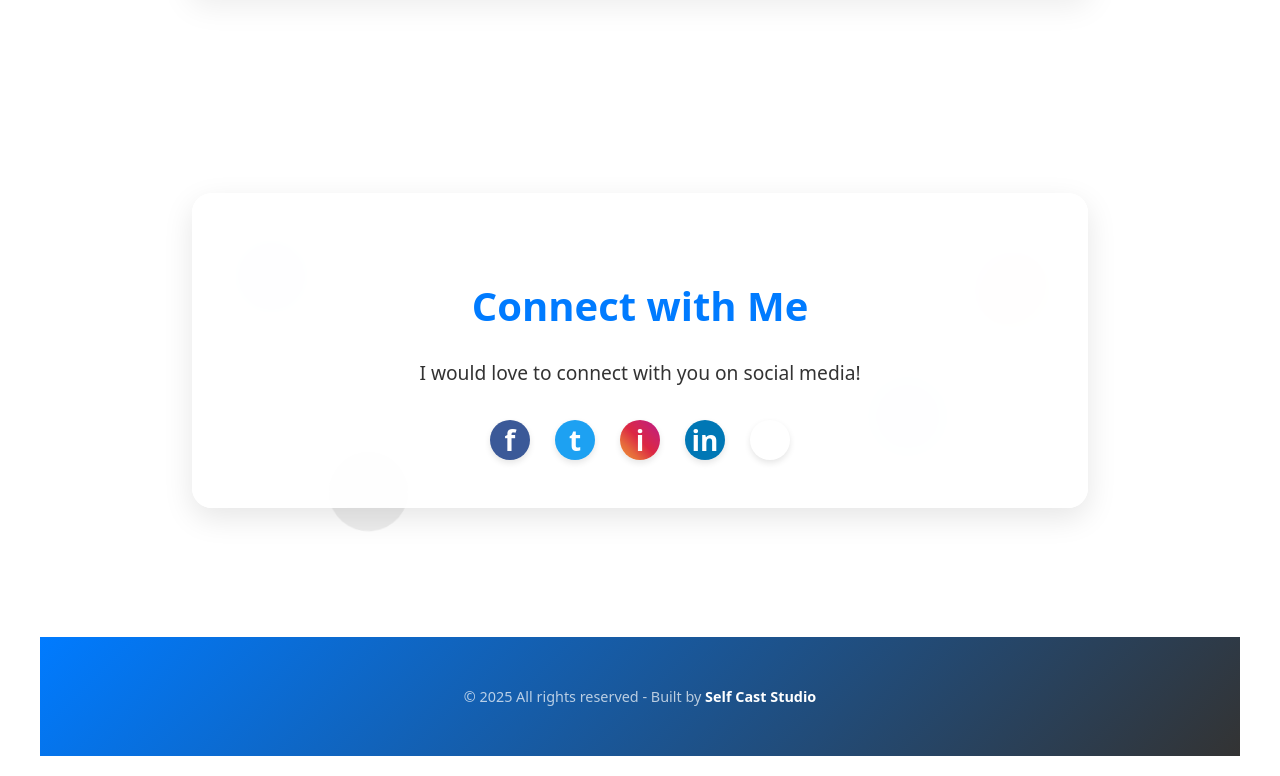
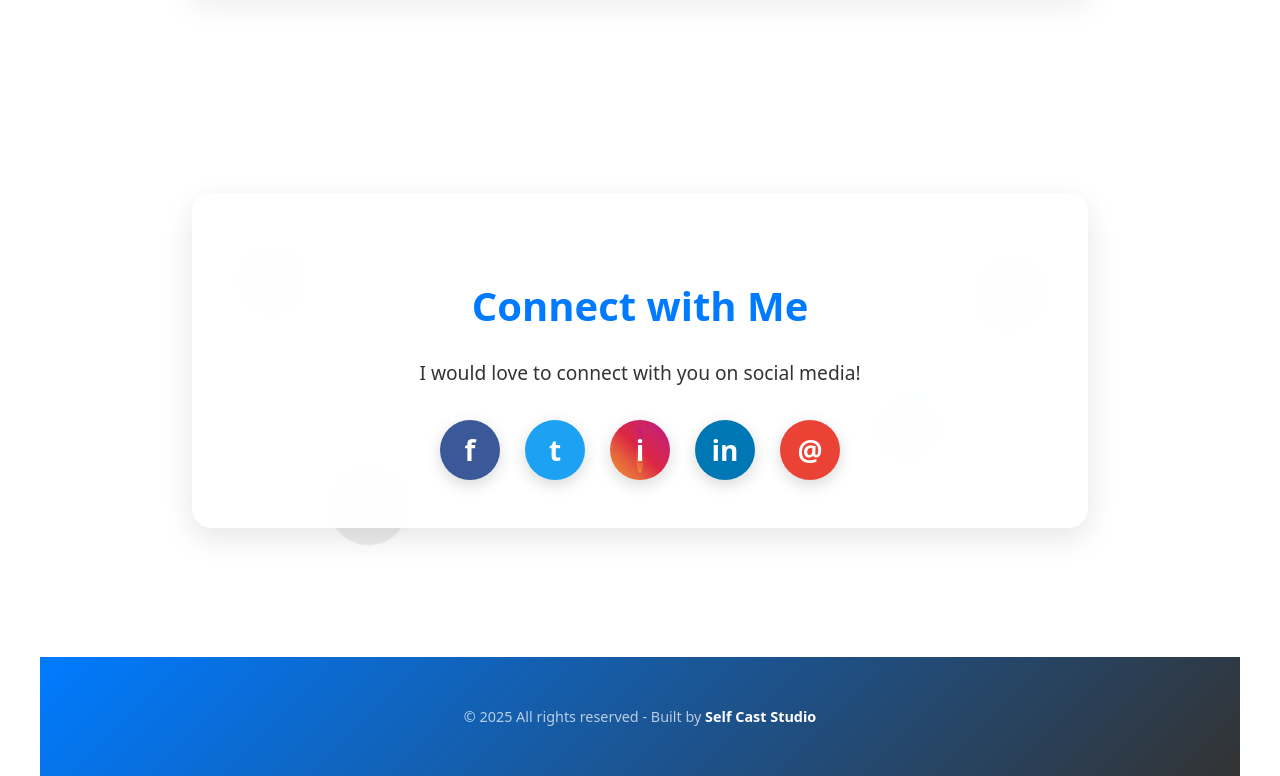
Before and after one commit to Vicsicard/selfcast-dynamic, a website: page public-site/index.html in a window 1280 px wide. Shown: the part 3348-4124 px from the top of the page. Drawn offline with nearby package versions, Linux system fonts and the light colour scheme.

Commit message:
fix: restore colored social buttons in Connect section

```diff
--- a/public-site/style.css
+++ b/public-site/style.css
@@ -986,28 +986,67 @@ footer a:hover {
 }
 
 .social-button {
-    display: inline-block;
+    width: 60px;
+    height: 60px;
+    border-radius: 50%;
+    display: inline-flex;
+    align-items: center;
+    justify-content: center;
+    color: white;
     text-decoration: none;
     transition: all 0.3s ease;
+    box-shadow: 0 5px 15px rgba(0, 0, 0, 0.15);
     position: relative;
+    overflow: hidden;
+}
+
+.social-button::before {
+    content: '';
+    position: absolute;
+    top: 0;
+    left: 0;
+    width: 100%;
+    height: 100%;
+    background: rgba(255, 255, 255, 0.1);
+    transform: scale(0);
+    transition: transform 0.3s ease;
+    border-radius: 50%;
+}
+
+.social-button:hover::before {
+    transform: scale(1);
 }
 
 .social-button:hover {
     transform: translateY(-5px);
-}
-
-.social-button:hover .social-card-icon {
     box-shadow: 0 8px 20px rgba(0, 0, 0, 0.2);
 }
 
-/* Specific styles for social-card-icon in the Connect section */
 .social-button .social-card-icon {
     margin-right: 0;
+    width: auto;
+    height: auto;
+    box-shadow: none;
 }
 
-/* Remove the icon-text class as we're now using social-card-icon */
-.icon-text {
-    display: none;
+.social-button.facebook {
+    background-color: #3b5998;
+}
+
+.social-button.twitter {
+    background-color: #1da1f2;
+}
+
+.social-button.instagram {
+    background: linear-gradient(45deg, #f09433 0%, #e6683c 25%, #dc2743 50%, #cc2366 75%, #bc1888 100%);
+}
+
+.social-button.linkedin {
+    background-color: #0077b5;
+}
+
+.social-button.email {
+    background-color: #ea4335;
 }
 
 /* Floating social icons */
```
